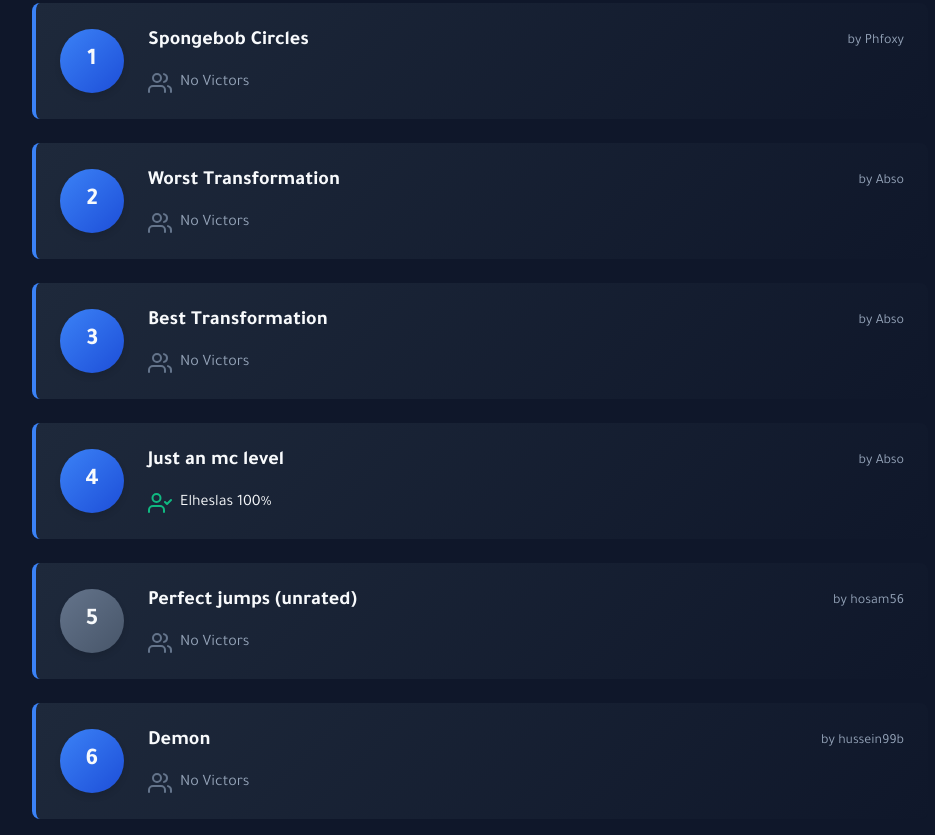
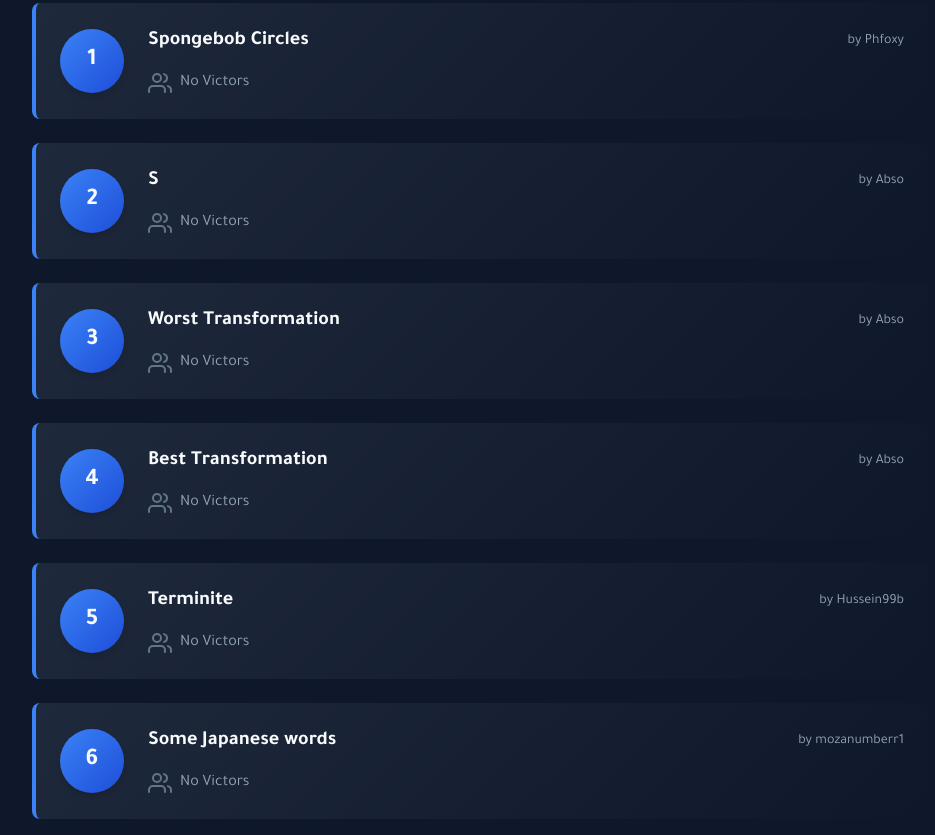
Before and after one commit to arabgdps/demonlist, a plain HTML site: page index.html in a window 1280 px wide. Shown: the part 225-1060 px from the top of the page, without its empty margins (160-1095 px from the left). Drawn offline with nearby package versions, Linux system fonts and the light colour scheme.

Commit message:
Update index.html

```diff
--- a/index.html
+++ b/index.html
@@ -88,10 +88,28 @@
                 </div>
             </div>
 
+
             <!-- Demon 2 -->
             <div class="demon-card rounded-lg p-6 flex flex-col md:flex-row items-start md:items-center gap-6" data-aos="fade-up">
                 <div class="rank-badge w-16 h-16 rounded-full flex items-center justify-center text-2xl font-bold">
                     2
+                </div>
+                <div class="flex-1">
+                    <div class="flex flex-col md:flex-row md:items-center md:justify-between gap-2">
+                        <h3 class="text-xl font-bold">S</h3>
+                        <span class="text-sm text-slate-400">by Abso</span>
+                    </div>
+                    <div class="mt-4 flex items-center">
+                        <i data-feather="users" class="no-victor mr-2"></i>
+                        <span class="text-slate-400">No Victors</span>
+                    </div>
+                </div>
+            </div>
+
+            <!-- Demon 2 -->
+            <div class="demon-card rounded-lg p-6 flex flex-col md:flex-row items-start md:items-center gap-6" data-aos="fade-up">
+                <div class="rank-badge w-16 h-16 rounded-full flex items-center justify-center text-2xl font-bold">
+                    3
                 </div>
                 <div class="flex-1">
                     <div class="flex flex-col md:flex-row md:items-center md:justify-between gap-2">
@@ -108,7 +126,7 @@
             <!-- Demon 3 -->
             <div class="demon-card rounded-lg p-6 flex flex-col md:flex-row items-start md:items-center gap-6" data-aos="fade-up">
                 <div class="rank-badge w-16 h-16 rounded-full flex items-center justify-center text-2xl font-bold">
-                    3
+                    4
                 </div>
                 <div class="flex-1">
                     <div class="flex flex-col md:flex-row md:items-center md:justify-between gap-2">
@@ -122,10 +140,45 @@
                 </div>
             </div>
 
+
+            <!-- Demon 2 -->
+            <div class="demon-card rounded-lg p-6 flex flex-col md:flex-row items-start md:items-center gap-6" data-aos="fade-up">
+                <div class="rank-badge w-16 h-16 rounded-full flex items-center justify-center text-2xl font-bold">
+                    5
+                </div>
+                <div class="flex-1">
+                    <div class="flex flex-col md:flex-row md:items-center md:justify-between gap-2">
+                        <h3 class="text-xl font-bold">Terminite</h3>
+                        <span class="text-sm text-slate-400">by Hussein99b</span>
+                    </div>
+                    <div class="mt-4 flex items-center">
+                        <i data-feather="users" class="no-victor mr-2"></i>
+                        <span class="text-slate-400">No Victors</span>
+                    </div>
+                </div>
+            </div>
+
+
+            <!-- Demon 2 -->
+            <div class="demon-card rounded-lg p-6 flex flex-col md:flex-row items-start md:items-center gap-6" data-aos="fade-up">
+                <div class="rank-badge w-16 h-16 rounded-full flex items-center justify-center text-2xl font-bold">
+                    6
+                </div>
+                <div class="flex-1">
+                    <div class="flex flex-col md:flex-row md:items-center md:justify-between gap-2">
+                        <h3 class="text-xl font-bold">Some Japanese words</h3>
+                        <span class="text-sm text-slate-400">by mozanumberr1</span>
+                    </div>
+                    <div class="mt-4 flex items-center">
+                        <i data-feather="users" class="no-victor mr-2"></i>
+                        <span class="text-slate-400">No Victors</span>
+                    </div>
+                </div>
+            </div>
             <!-- Demon 4 -->
             <div class="demon-card rounded-lg p-6 flex flex-col md:flex-row items-start md:items-center gap-6" data-aos="fade-up">
                 <div class="rank-badge w-16 h-16 rounded-full flex items-center justify-center text-2xl font-bold">
-                    4
+                    7
                 </div>
                 <div class="flex-1">
                     <div class="flex flex-col md:flex-row md:items-center md:justify-between gap-2">
@@ -142,7 +195,7 @@
             <!-- Demon 5 -->
             <div class="demon-card rounded-lg p-6 flex flex-col md:flex-row items-start md:items-center gap-6" data-aos="fade-up">
                 <div class="rank-badge w-16 h-16 rounded-full flex items-center justify-center text-2xl font-bold unrated-badge">
-                    5
+                    8
                 </div>
                 <div class="flex-1">
                     <div class="flex flex-col md:flex-row md:items-center md:justify-between gap-2">
@@ -159,7 +212,7 @@
             <!-- Demon 6 -->
             <div class="demon-card rounded-lg p-6 flex flex-col md:flex-row items-start md:items-center gap-6" data-aos="fade-up">
                 <div class="rank-badge w-16 h-16 rounded-full flex items-center justify-center text-2xl font-bold">
-                    6
+                    9
                 </div>
                 <div class="flex-1">
                     <div class="flex flex-col md:flex-row md:items-center md:justify-between gap-2">
@@ -176,7 +229,7 @@
             <!-- Demon 7 -->
             <div class="demon-card rounded-lg p-6 flex flex-col md:flex-row items-start md:items-center gap-6" data-aos="fade-up">
                 <div class="rank-badge w-16 h-16 rounded-full flex items-center justify-center text-2xl font-bold">
-                    7
+                    10
                 </div>
                 <div class="flex-1">
                     <div class="flex flex-col md:flex-row md:items-center md:justify-between gap-2">
```
